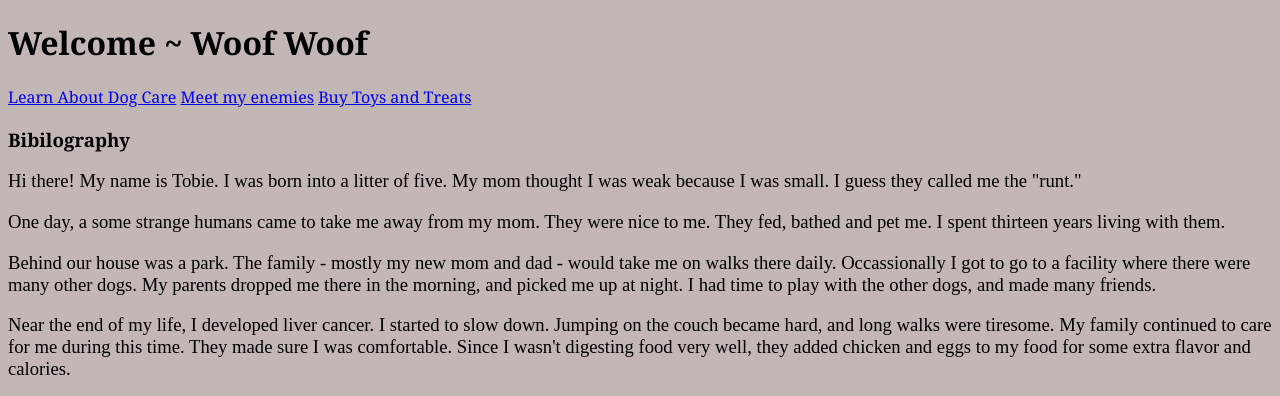
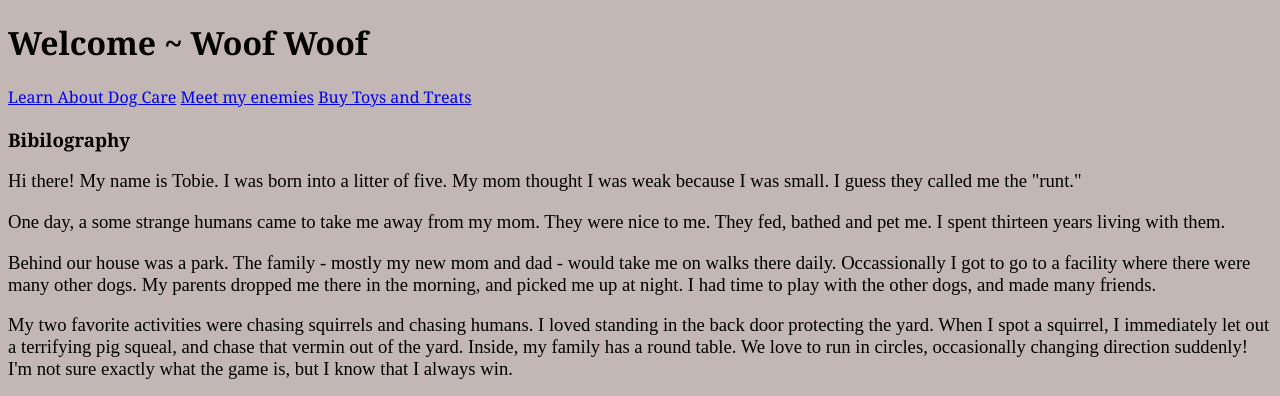
Before and after one commit to johnportin/lab8, a plain HTML site: page ex3/ex3.html in a window 1280 px wide. Shown: the top 396 px of the page. Drawn offline with Linux system fonts and the light colour scheme.

Commit message:
Add extra lines to Tobie's biogragraphy

```diff
--- a/ex3/ex3.html
+++ b/ex3/ex3.html
@@ -50,6 +50,16 @@
         I had time to play with the other dogs, and made many friends.
 
       </p>
+
+      <p>
+        My two favorite activities were chasing squirrels and chasing humans.
+        I loved standing in the back door protecting the yard.
+        When I spot a squirrel, I immediately let out a terrifying pig squeal, and chase that vermin out of the yard.
+        Inside, my family has a round table.
+        We love to run in circles, occasionally changing direction suddenly!
+        I'm not sure exactly what the game is, but I know that I always win.
+
+      </p>
       <p>
 
         Near the end of my life, I developed liver cancer.
```
